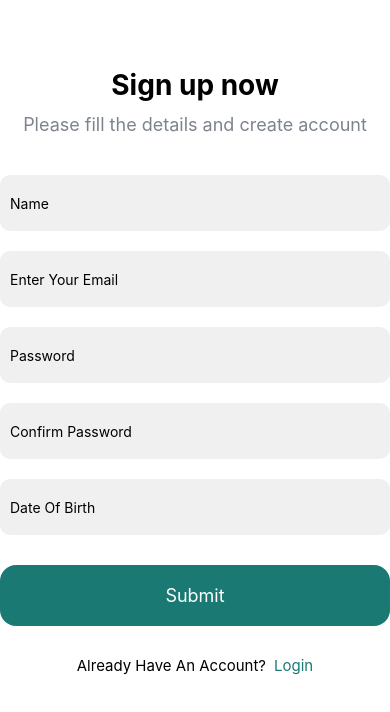
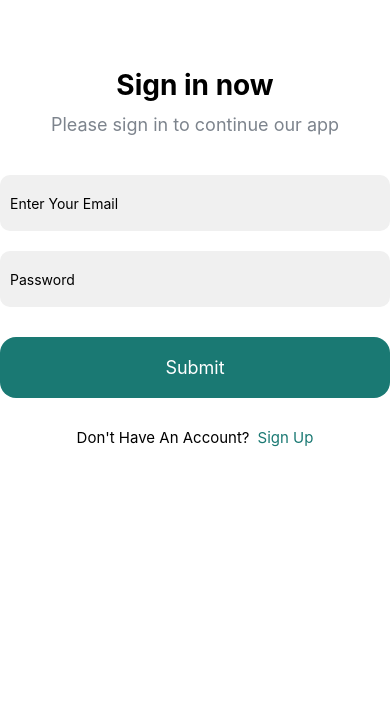
Before and after one commit to Raheman-08/HealthTracking, a React Native app: screen / in a window 390 px wide. Shown: the top 712 px of the page. Built offline with nearby package versions, Linux system fonts and the light colour scheme.

Commit message:
login done

```diff
--- a/App.js
+++ b/App.js
@@ -2,10 +2,12 @@ import React, { Component } from 'react'
 import { Text, View, SafeAreaView, StyleSheet } from 'react-native'
 import SplashScreen from './screens/SplashScreen'
 import SignUp from './screens/SignUp'
+import Login from './screens/Login'
 
 export default function App() {
   return (
   //  <SplashScreen />
-  <SignUp />
+  // <SignUp />
+  <Login />
   );
 }
--- a/screens/Login.js
+++ b/screens/Login.js
@@ -0,0 +1,93 @@
+import {
+    Text,
+    SafeAreaView,
+    StyleSheet,
+    View,
+    TextInput,
+    TouchableOpacity,
+  } from 'react-native';
+
+  export default function App() {
+    return (
+      <SafeAreaView style={styles.container}>
+        <View style={styles.textContainer}>
+          <Text style={styles.text}>Sign in now</Text>
+          <Text style={styles.textPara}>
+          Please sign in to continue our app
+          </Text>
+        </View>
+
+        <View style={styles.inputContainer}>
+          <TextInput style={styles.textInput} placeholder="Enter Your Email" />
+          <TextInput style={styles.textInput} placeholder="Password" />
+          <TouchableOpacity style={styles.button}>
+            <Text style={styles.textBtn}>Submit</Text>
+          </TouchableOpacity>
+        </View>
+
+        <View style={styles.loginText}>
+          <Text style={styles.accntText}>Don't Have An Account?</Text>
+          <Text style={styles.loginLink}>Sign Up</Text>
+        </View>
+      </SafeAreaView>
+    );
+  }
+
+  const styles = StyleSheet.create({
+    container: {
+      flex: 1,
+      paddingTop: 50,
+      paddingHorizontal: 16,
+    },
+    text: {
+      color: 'black',
+      fontSize: 28,
+      fontWeight: 'bold',
+      marginTop: 18,
+    },
+    textPara: {
+      fontSize: 18,
+      color: '#7D848D',
+      marginTop: 12,
+    },
+    textContainer: {
+      alignItems: 'center',
+    },
+    inputContainer: {
+      marginTop: 20,
+    },
+    textInput: {
+      borderRadius: 10,
+      backgroundColor: '#F0F0F0',
+      width: '100%',
+      height: 56,
+      marginTop: 20,
+      padding: 10,
+    },
+    button: {
+      padding: 8,
+      borderRadius: 16,
+      backgroundColor: '#1A7973',
+      marginTop: 30,
+    },
+    textBtn: {
+      fontSize: 18,
+      padding: 12,
+      textAlign: 'center',
+      color: 'white',
+    },
+    loginText: {
+      flexDirection: 'row',
+      justifyContent: 'center',
+      marginTop: 30
+    },
+    accntText: {
+      fontSize: 15,
+      color: '#000000'
+    },
+    loginLink: {
+      fontSize: 15,
+      color: '#1A7973',
+      marginLeft: 8
+    }
+  });
```
